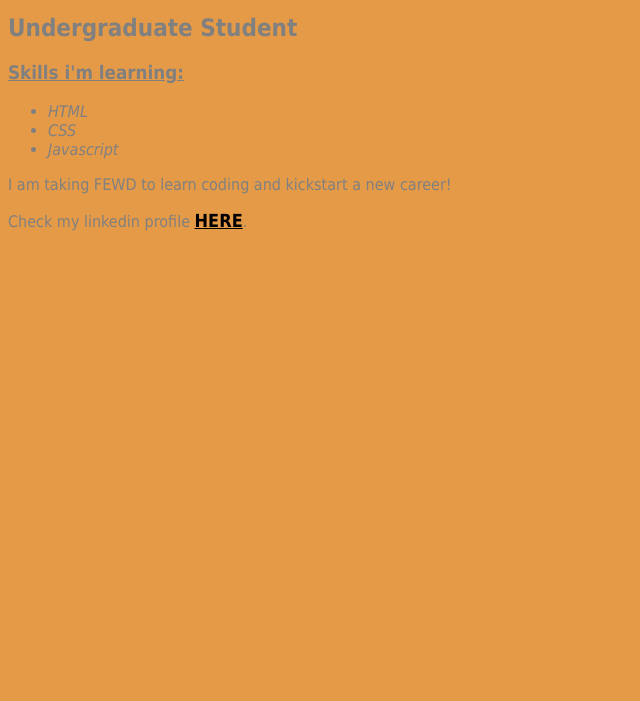
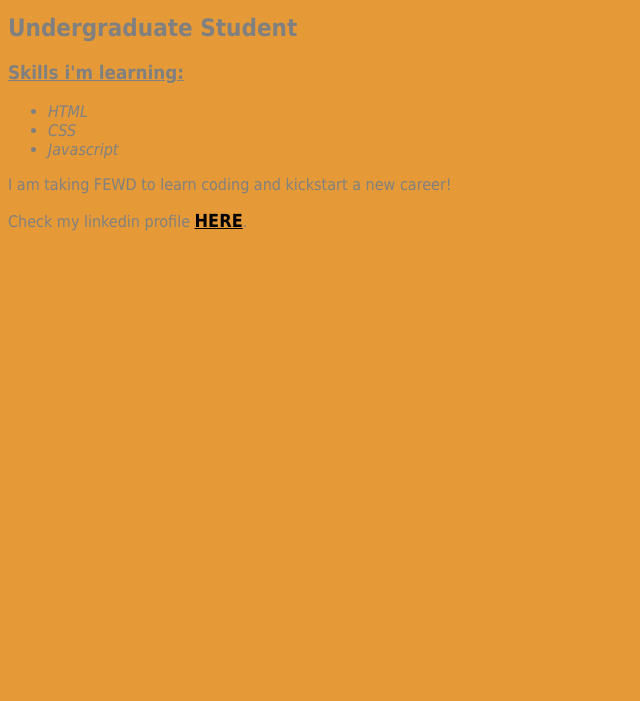
Before and after one commit to vdigregorio/vdigregorio.github.io, a plain HTML site: page index.html in a window 1280 px wide. Shown: the part 99-800 px from the top of the page, without its empty margins (0-640 px from the left). Drawn offline with Linux system fonts and the light colour scheme.

Commit message:
color change
i changed the color from gold to a slightly darker one..

```diff
--- a/css/style.css
+++ b/css/style.css
@@ -1,6 +1,6 @@
 body {
   font-family: tahoma;
-  background-color: #E59A47;
+  background-color: #E59A37;
   color: gray;
 }
 
```
